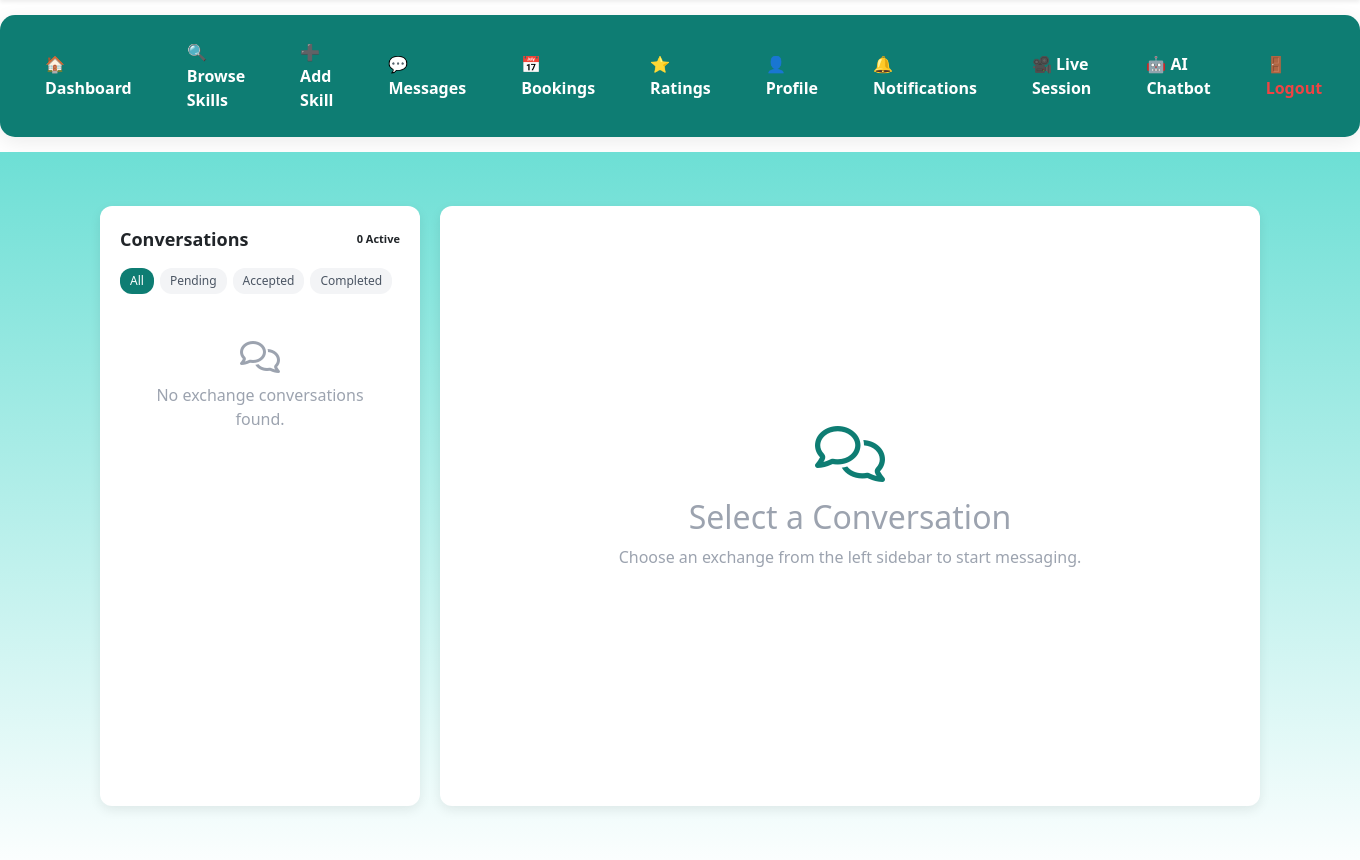
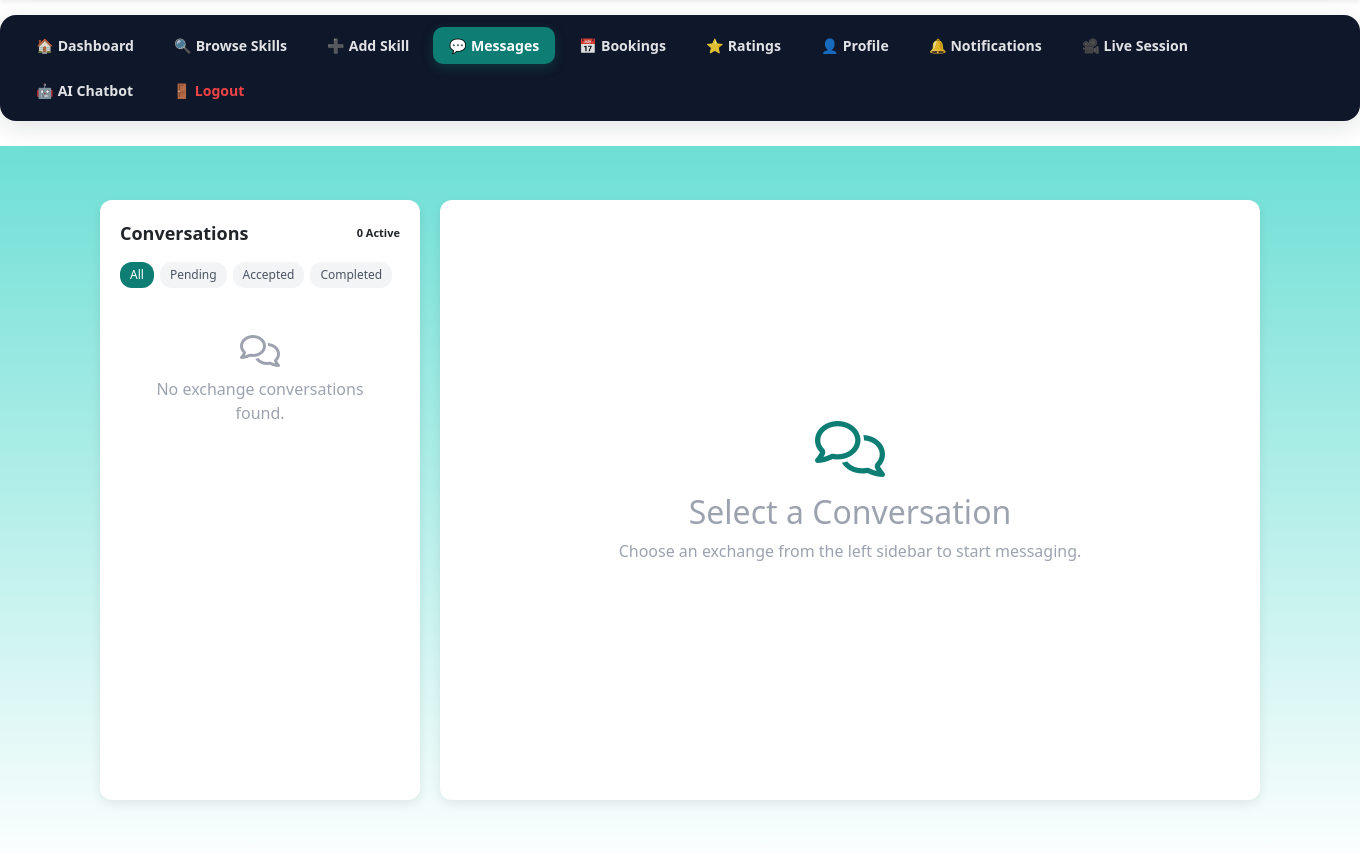
Before and after one commit to shubhamsirse507-jpg/-skill_bank, a Django app: page / in a window 1360 px wide. Shown: the part 85-945 px from the top of the page. After the commit the page ends 899 px from the top, so only its background shows below. Run offline with Django 5.2, Linux system fonts and the light colour scheme; data comes from the database, SQL or seed files in the repository; data that the repository does not hold is empty.

```diff
--- a/user_dashboard/static/user_dashboard/css/dashboard.css
+++ b/user_dashboard/static/user_dashboard/css/dashboard.css
@@ -36,14 +36,15 @@
 
 .sidebar-horizontal{
     width:100%;
-    background:#0e7d73;
+    background:#0f172a;
     display:flex;
     align-items:center;
-    gap:25px;
-    padding:15px 30px;
-    margin:15px 0;
-    border-radius:15px;
-    box-shadow:0 5px 20px rgba(0,0,0,0.08);
+    flex-wrap:wrap;
+    gap:8px;
+    padding:12px 20px;
+    margin:15px 0 25px;
+    border-radius:16px;
+    box-shadow:0 6px 24px rgba(15,23,42,0.12);
 }
 
 /* Profile Picture */
@@ -59,17 +60,23 @@
 /* Sidebar Links */
 
 .sidebar-horizontal a{
-    color:white;
-    text-decoration:none;
-    font-weight:600;
-    padding:10px 15px;
-    border-radius:10px;
-    transition:0.3s;
+    color: rgba(255, 255, 255, 0.88);
+    text-decoration: none;
+    font-size: 0.88rem;
+    font-weight: 700;
+    padding: 8px 16px;
+    border-radius: 10px;
+    transition: all 0.2s ease;
+    display: inline-flex;
+    align-items: center;
+    gap: 6px;
+    white-space: nowrap;
 }
 
-.sidebar-horizontal a:hover{
-    background:white;
-    color:#0e7d73;
+.sidebar-horizontal a:hover, .sidebar-horizontal a.active{
+    background: #0e7d73;
+    color: white;
+    box-shadow: 0 4px 12px rgba(14,125,115,0.3);
 }
 
 /* ===========================
```
Also changed, not shown: skill_bank/settings.py (+4 -3 lines).
